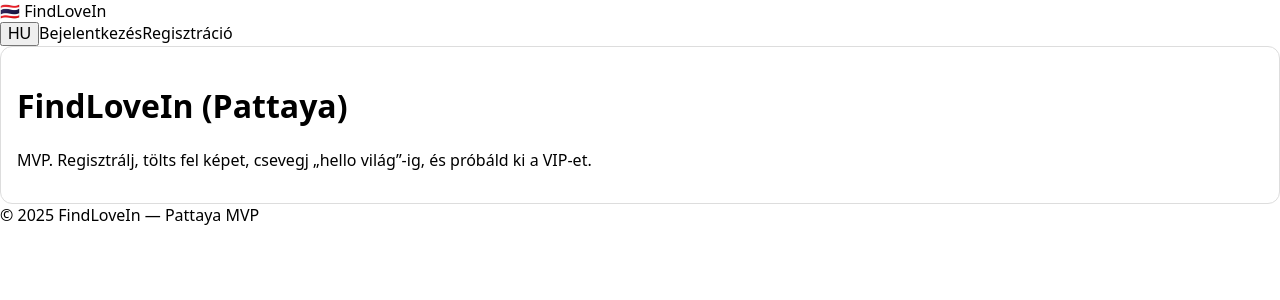
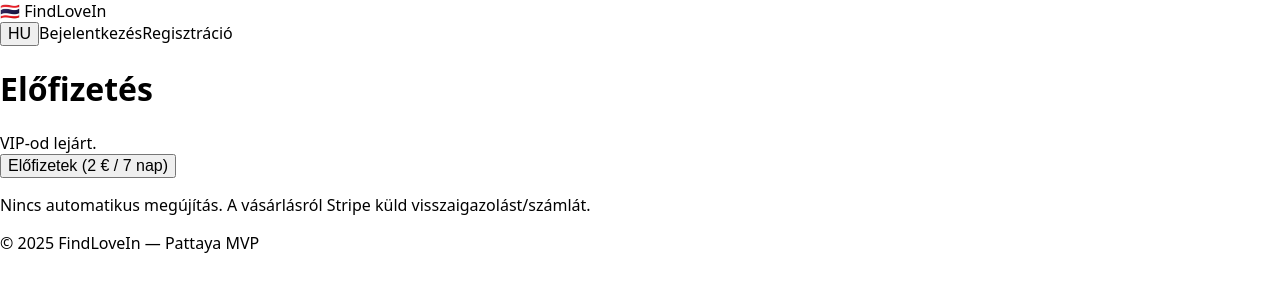
Before and after one commit to findloveinpattaya-ship-it/findlovein, a Next.js app: page / in a window 1280 px wide. Shown: the top 300 px of the page. Built offline with nearby package versions, Linux system fonts and the light colour scheme; no server answers.

Commit message:
Update page.jsx

```diff
--- a/app/page.jsx
+++ b/app/page.jsx
@@ -1,27 +1,46 @@
 'use client';
+
 import { useEffect, useState } from 'react';
-import Cookies from 'cookie';
-export default function Home(){
-  const [ok, setOk] = useState(true);
-  const closed = process.env.NEXT_PUBLIC_CLOSED_TEST || process.env.CLOSED_TEST;
-  useEffect(()=>{
-    const isClosed = (closed === 'true' || closed === true);
-    if (!isClosed) return;
-    const has = document.cookie.split('; ').find(x=>x.startsWith('access_granted='));
-    setOk(!!has);
-  },[]);
-  if (!ok) {
-    return (
-      <div className="card">
-        <h1>Zárt teszt mód</h1>
-        <p>Kérlek, nyisd meg az <strong>/access</strong> oldalt és add meg a kulcsot.</p>
-      </div>
-    );
-  }
+
+export default function VipPage() {
+  const [status, setStatus] = useState({ active: false, until: null });
+
+  useEffect(() => {
+    fetch('/api/vip-status').then(async (r) => {
+      if (r.ok) setStatus(await r.json());
+    });
+  }, []);
+
   return (
-    <div className="card">
-      <h1>FindLoveIn (Pattaya)</h1>
-      <p>MVP. Regisztrálj, tölts fel képet, csevegj „hello világ”-ig, és próbáld ki a VIP-et.</p>
-    </div>
+    <main className="max-w-xl mx-auto p-6 space-y-4">
+      <h1 className="text-2xl font-bold">Előfizetés</h1>
+
+      {status.active ? (
+        <div className="rounded-xl border p-4">
+          <div className="font-medium">VIP aktív eddig:</div>
+          <div>{status.until ? new Date(status.until).toLocaleString() : '-'}</div>
+
+          <form action="/api/create-checkout-session" method="POST" className="mt-4">
+            <button type="submit" className="px-4 py-2 rounded-xl border">
+              +7 nap (2 €)
+            </button>
+          </form>
+        </div>
+      ) : (
+        <div className="rounded-xl border p-4">
+          <div className="mb-2">VIP-od lejárt.</div>
+
+          <form action="/api/create-checkout-session" method="POST">
+            <button type="submit" className="px-4 py-2 rounded-xl border">
+              Előfizetek (2 € / 7 nap)
+            </button>
+          </form>
+        </div>
+      )}
+
+      <p className="text-sm text-gray-500">
+        Nincs automatikus megújítás. A vásárlásról Stripe küld visszaigazolást/számlát.
+      </p>
+    </main>
   );
 }
```
